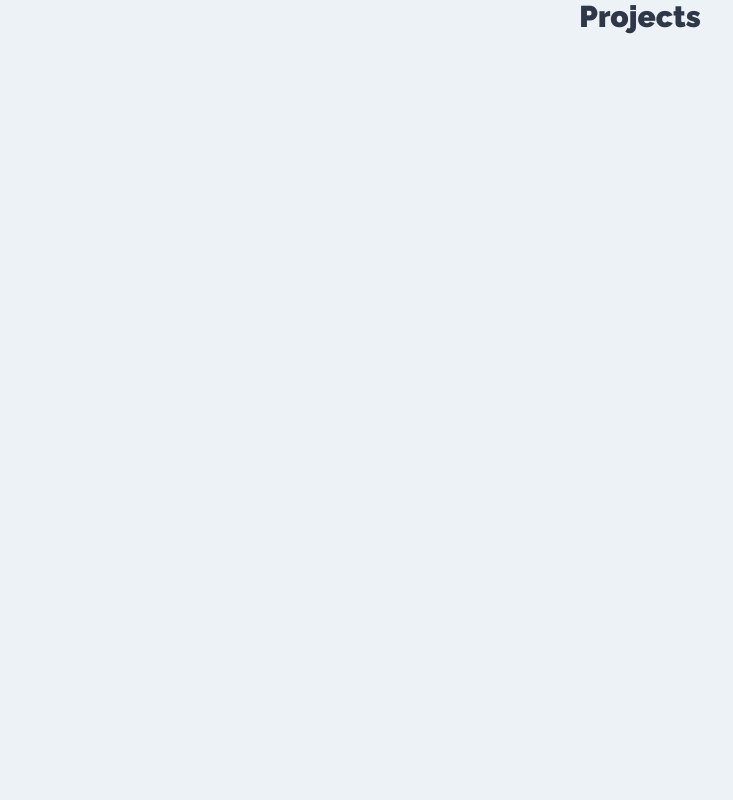
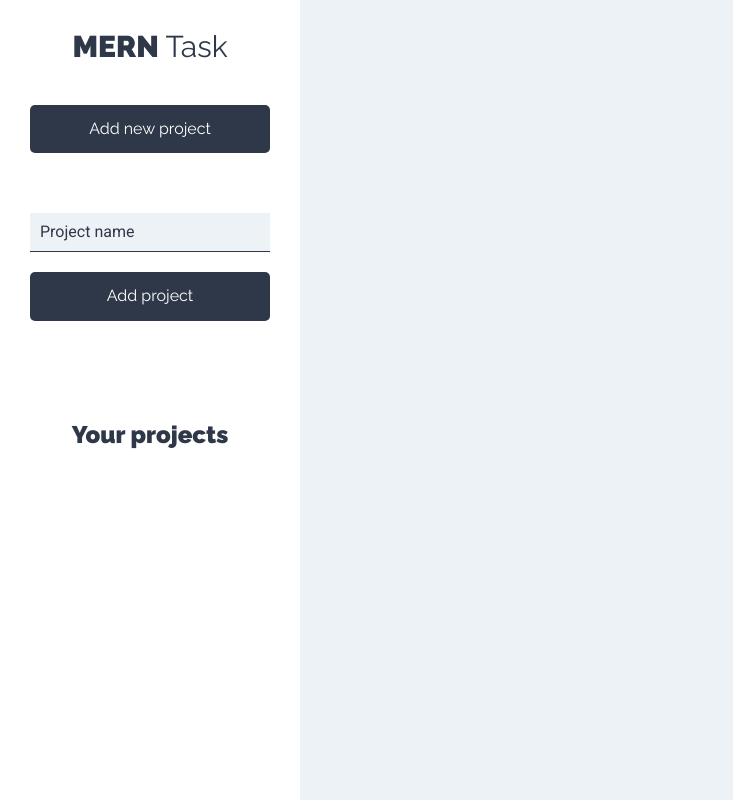
Before and after one commit to david-portilla/merntasks, a React (Create React App) app in the folder client/: page /projects in a window 1280 px wide. Shown: the whole page, without its empty margins (0-733 px from the left). Built offline with nearby package versions, Linux system fonts and the light colour scheme.

Commit message:
adding sidebar component

```diff
--- /dev/null
+++ b/client/src/components/layout/Sidebar.js
@@ -0,0 +1,18 @@
+import React from "react";
+import NewProject from "../projects/NewProject";
+
+const Sidebar = () => {
+  return (
+    <aside>
+      <h1>
+        MERN <span>Task</span>
+      </h1>
+      <NewProject />
+      <div className="proyectos">
+        <h2>Your projects</h2>
+      </div>
+    </aside>
+  );
+};
+
+export default Sidebar;
--- /dev/null
+++ b/client/src/components/projects/NewProject.js
@@ -0,0 +1,26 @@
+import React from "react";
+
+const NewProject = () => {
+  return (
+    <>
+      <button type="button" className="btn btn-block btn-primario">
+        Add new project
+      </button>
+      <form className="formulario-nuevo-proyecto">
+        <input
+          type="text"
+          className="input-text"
+          name="nombre"
+          placeholder="Project name"
+        />
+        <input
+          type="submit"
+          className="btn btn-block btn-primario"
+          value="Add project"
+        />
+      </form>
+    </>
+  );
+};
+
+export default NewProject;
--- a/client/src/components/projects/Projects.js
+++ b/client/src/components/projects/Projects.js
@@ -1,7 +1,16 @@
 import React from "react";
-
+import Sidebar from "../layout/Sidebar";
 const Projects = () => {
-  return <h1>Projects</h1>;
+  return (
+    <div className="contenedor-app">
+      <Sidebar />
+      <div className="seccion-principal">
+        <main>
+          <div className="contenedor-tareas"></div>
+        </main>
+      </div>
+    </div>
+  );
 };
 
 export default Projects;
```
Also changed, not shown: 2 other files (tests, documents, lock files or other folders).
